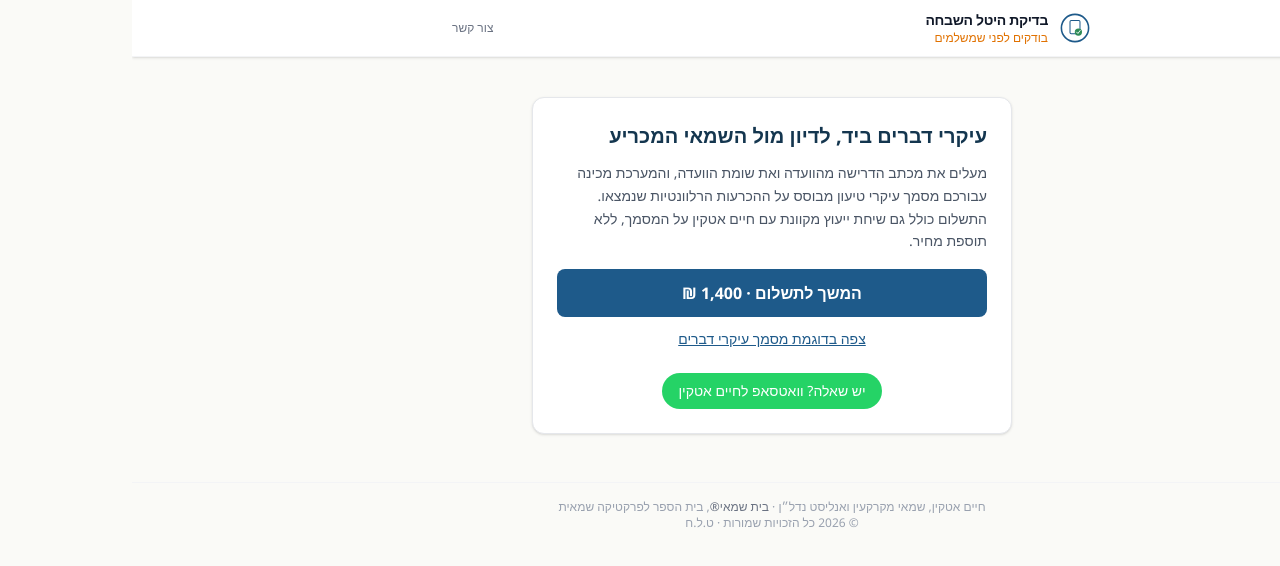
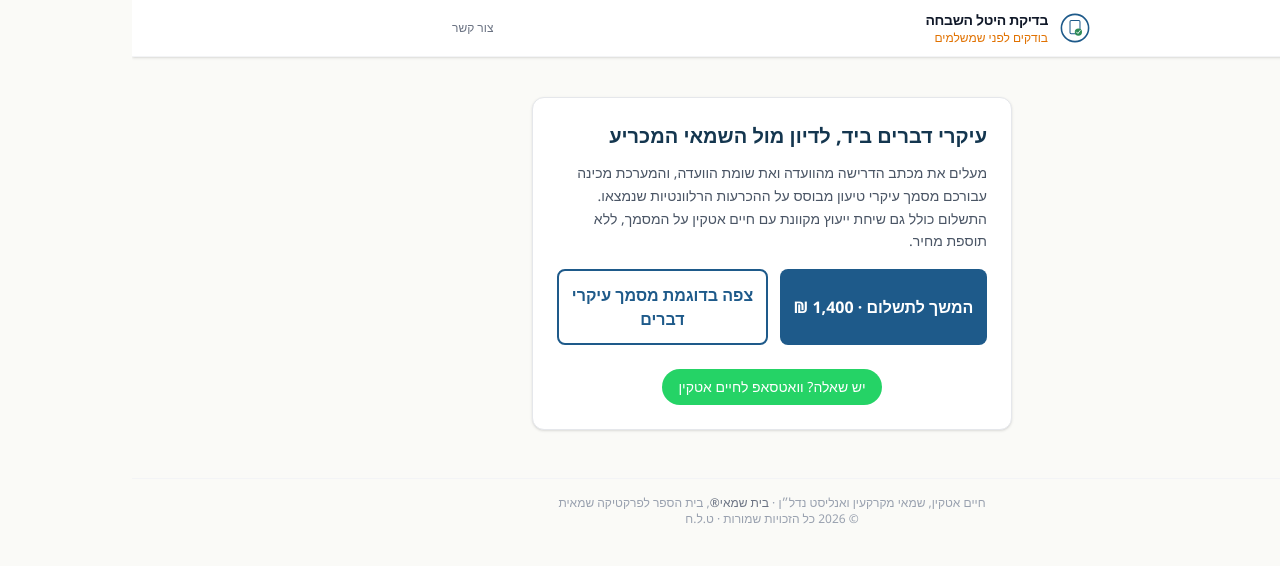
Before and after one commit to haimetkin-lgtm/hetel-hasbaha, a Next.js app: page /hetel-hasbaha/upgrade in a window 1280 px wide. Shown: the top 566 px of the page. Built offline with nearby package versions, Linux system fonts and the light colour scheme; no server answers.

Commit message:
Match upgrade page button layout to homepage: payment + sample side by side

```diff
--- a/app/upgrade/page.tsx
+++ b/app/upgrade/page.tsx
@@ -82,20 +82,22 @@ function UpgradeContent() {
         <p className="text-sm text-[#8a2f22] mb-4">התשלום לא הושלם. אפשר לנסות שוב.</p>
       )}
       {error && <p className="text-sm text-[#8a2f22] mb-4">{error}</p>}
+      <div className="flex flex-col sm:flex-row gap-3">
         <button
           onClick={handlePay}
           disabled={submitting}
-        className="w-full bg-[#1e5a8a] text-white font-bold py-3 rounded-lg hover:bg-[#14364f] disabled:opacity-50 cursor-pointer disabled:cursor-default"
+          className="flex-1 bg-[#1e5a8a] text-white font-bold py-3 rounded-lg hover:bg-[#14364f] disabled:opacity-50 cursor-pointer disabled:cursor-default"
         >
           {submitting ? "מעביר לתשלום..." : `המשך לתשלום · ${STAGE2_PRICE_NIS.toLocaleString("he-IL")} ₪`}
         </button>
         <a
           href="/hetel-hasbaha/sample-argument.html"
           target="_blank"
-        className="block text-center mt-3 text-sm text-[#1e5a8a] underline"
+          className="flex-1 inline-flex items-center justify-center border-2 border-[#1e5a8a] text-[#1e5a8a] hover:bg-[#eef4f9] font-bold py-3 rounded-lg transition-colors text-center"
         >
           צפה בדוגמת מסמך עיקרי דברים
         </a>
+      </div>
       <div className="mt-6 text-center">
         <a
           href={`https://wa.me/972523728828?text=${encodeURIComponent("שלום חיים, יש לי שאלה לפני שאני ממשיך לשלב הבא")}`}
```
Lines whose indentation alone changed are shown as unchanged.
